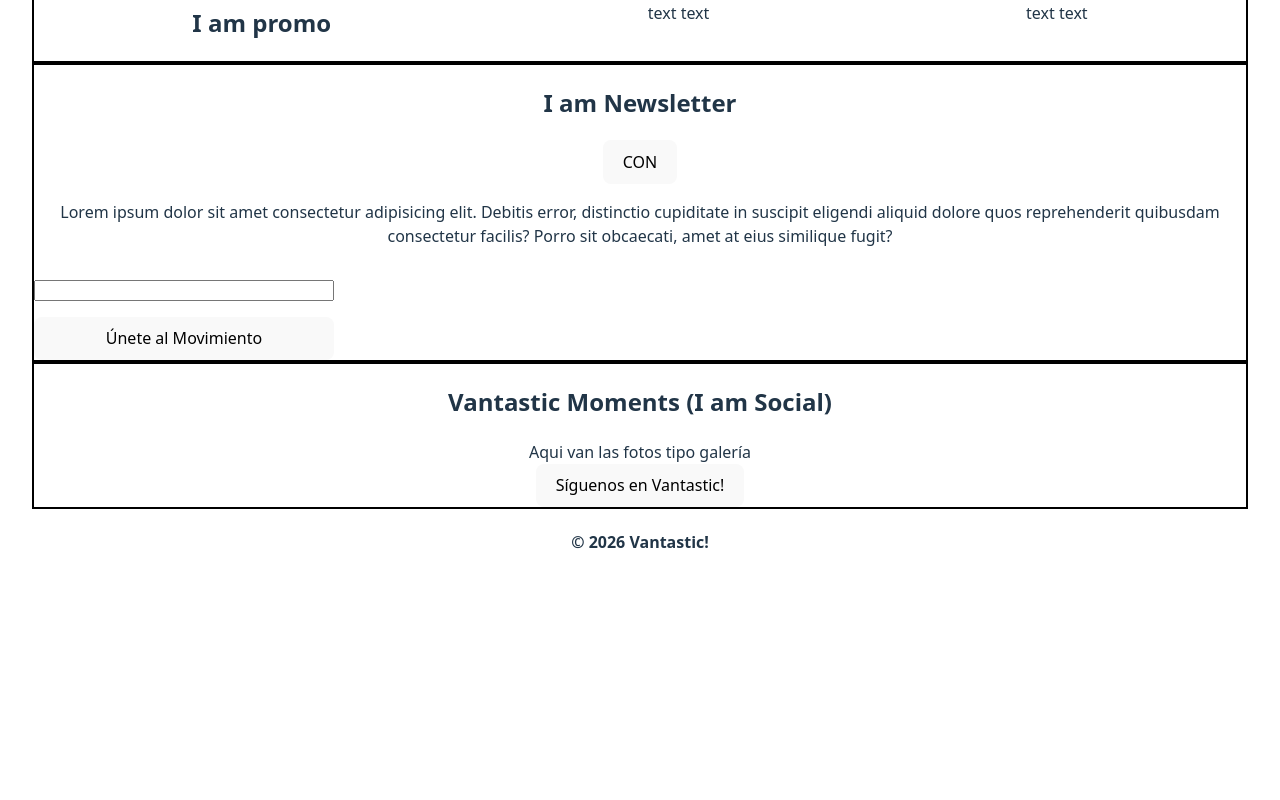
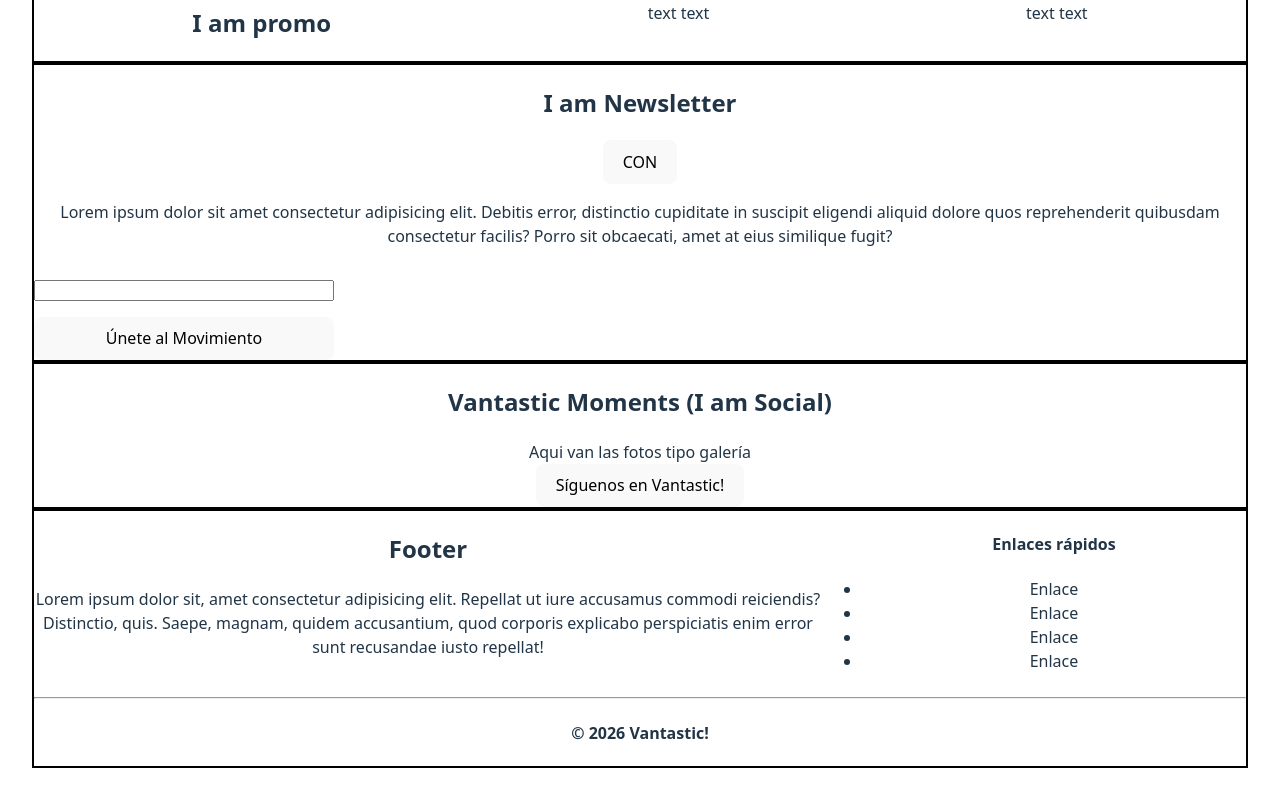
Before and after one commit to candytale55/vantastic, a React (Vite) app: page / in a window 1280 px wide. Shown: the part 910-1710 px from the top of the page. Before the commit the page ends 1517 px from the top, so only its background shows below. Built offline with nearby package versions, Linux system fonts and the light colour scheme; what miragejs would draw is missing.

Commit message:
feat(Footer): Add content, layout and styling for footer section - SKELETON

```diff
--- a/src/components/Footer.jsx
+++ b/src/components/Footer.jsx
@@ -3,7 +3,25 @@
 //TODO:Add dynamic date in JS.
 export default function Footer() {
   return (
-    <footer>
+    <footer className="footer section">
+      <div className="inner-footer-container">
+        <div>
+          <div>
+            <h2>Footer</h2>
+            <p>Lorem ipsum dolor sit, amet consectetur adipisicing elit. Repellat ut iure accusamus commodi reiciendis? Distinctio, quis. Saepe, magnam, quidem accusantium, quod corporis explicabo perspiciatis enim error sunt recusandae iusto repellat!</p>
+          </div>
+        </div>
+        <div>
+          <ul>
+            <h4>Enlaces rápidos</h4>
+            <li>Enlace</li>
+            <li>Enlace</li>
+            <li>Enlace</li>
+            <li>Enlace</li>
+          </ul>
+        </div>
+      </div>
+      <hr />
       <h4>&copy; 2026 Vantastic!</h4>
     </footer>
   )
--- a/src/index.css
+++ b/src/index.css
@@ -136,3 +136,13 @@
   justify-content: center;
   gap: 200px;
 }
+
+
+.inner-footer-container{
+  display: flex;
+  flex-direction: row;
+}
+
+.inner-footer-container ul {
+  width: 30vw;
+}
```
